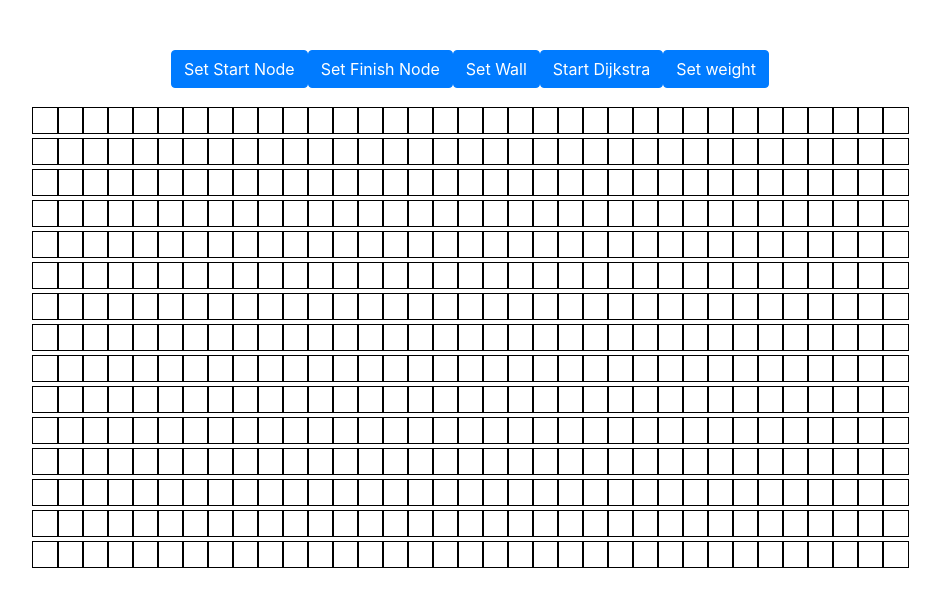
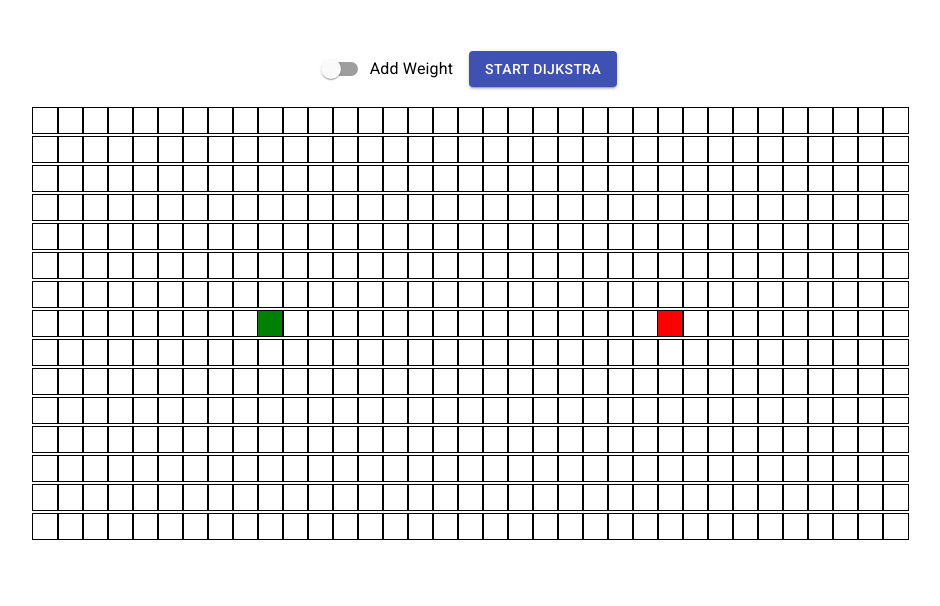
Before and after one commit to jorgecamilowu/pathfinder, a React (Create React App) app: page / in a window 1280 px wide. Shown: the top 606 px of the page, without its empty margins (170-1110 px from the left). Built offline with nearby package versions, Linux system fonts and the light colour scheme.

Commit message:
milestone 3: cleaned UI

```diff
--- a/package.json
+++ b/package.json
@@ -3,6 +3,8 @@
   "version": "0.1.0",
   "private": true,
   "dependencies": {
+    "@material-ui/core": "^4.11.0",
+    "@material-ui/icons": "^4.9.1",
     "@testing-library/jest-dom": "^4.2.4",
     "@testing-library/react": "^9.5.0",
     "@testing-library/user-event": "^7.2.1",
@@ -10,9 +12,7 @@
     "@types/node": "^12.12.48",
     "@types/react": "^16.9.41",
     "@types/react-dom": "^16.9.8",
-    "bootstrap": "^4.5.0",
     "react": "^16.13.1",
-    "react-bootstrap": "^1.2.2",
     "react-dom": "^16.13.1",
     "react-scripts": "3.4.1"
   },
--- a/public/index.html
+++ b/public/index.html
@@ -12,9 +12,11 @@
     <link rel="apple-touch-icon" href="%PUBLIC_URL%/logo192.png" />
     <link
       rel="stylesheet"
-      href="https://maxcdn.bootstrapcdn.com/bootstrap/4.5.0/css/bootstrap.min.css"
-      integrity="sha384-9aIt2nRpC12Uk9gS9baDl411NQApFmC26EwAOH8WgZl5MYYxFfc+NcPb1dKGj7Sk"
-      crossorigin="anonymous"
+      href="https://fonts.googleapis.com/css?family=Roboto:300,400,500,700&display=swap"
+    />
+    <link
+      rel="stylesheet"
+      href="https://fonts.googleapis.com/icon?family=Material+Icons"
     />
     <!--
       manifest.json provides metadata used when your web app is installed on a
--- a/src/Algorithms/DijkstraShortestPath.ts
+++ b/src/Algorithms/DijkstraShortestPath.ts
@@ -40,12 +40,12 @@ export default class DijkstraShortestPath {
 
       // relax explored nodes
       neighbors.forEach((node) => {
-        let relaxed: boolean = false;
+        // let relaxed: boolean = false;
 
         //TO DO: handle weights on each node
         let tentativeDistance = minNode.getDistance() + node.weight;
         if (tentativeDistance < node.getDistance()) {
-          relaxed = true;
+          // relaxed = true;
           node.setDistance(tentativeDistance);
           this.pq.updateKey(node, tentativeDistance);
         }
--- a/src/DataStructures/Node.ts
+++ b/src/DataStructures/Node.ts
@@ -6,6 +6,7 @@ class Node {
   private isFinish: boolean;
   private isWall: boolean;
   private isVisited: boolean;
+  private isWeighted: boolean;
   private prevNode: Node | any;
   public isPath: boolean;
   public weight: number;
@@ -19,6 +20,7 @@ class Node {
     this.isWall = false;
     this.isVisited = false;
     this.isPath = false;
+    this.isWeighted = false;
     this.prevNode = null;
     this.weight = 1;
   }
@@ -40,6 +42,10 @@ class Node {
   }
   public setDistance(distance: number): void {
     this.distance = distance;
+  }
+  public setWeight(weight: number): void {
+    this.weight = weight;
+    this.isWeighted = weight > 1;
   }
   public setVisited(status: boolean): void {
     this.isVisited = status;
@@ -65,6 +71,9 @@ class Node {
   public nodeIsWall(): boolean {
     return this.isWall;
   }
+  public nodeIsWeighted(): boolean {
+    return this.isWeighted;
+  }
   public setPrevNode(node: Node) {
     this.prevNode = node;
   }
--- a/src/Visualizer/Components/Grid/Grid.tsx
+++ b/src/Visualizer/Components/Grid/Grid.tsx
@@ -5,8 +5,8 @@ import Node from "../../../DataStructures/Node";
 
 interface props {
   grid: Node[][];
-  onMouseDown(row: number, col: number): void;
-  onMouseEnter(row: number, col: number): void;
+  onMouseDown(node: Node): void;
+  onMouseEnter(node: Node): void;
   onMouseUp(): void;
 }
 
--- a/src/Visualizer/PathfindingVisualizer.tsx
+++ b/src/Visualizer/PathfindingVisualizer.tsx
@@ -2,7 +2,9 @@ import React from "react";
 import Grid from "./Components/Grid/Grid";
 import Node from "../DataStructures/Node";
 import DijkstraShortestPath from "../Algorithms/DijkstraShortestPath";
-import Button from "react-bootstrap/Button";
+import Button from "@material-ui/core/Button";
+import Switch from "@material-ui/core/Switch";
+import FormControlLabel from "@material-ui/core/FormControlLabel";
 
 interface state {
   grid: Node[][];
@@ -16,6 +18,9 @@ interface state {
 }
 
 class PathfindingVisualizer extends React.Component<{}, state> {
+  private STARTING_NODE = { row: 7, col: 9 };
+  private FINISH_NODE = { row: 7, col: 25 };
+
   constructor(props: any) {
     super(props);
     this.state = {
@@ -25,33 +30,36 @@ class PathfindingVisualizer extends React.Component<{}, state> {
       assignFinish: false,
       assignWeight: false,
       mouseIsPressed: false,
-      prevStartNode: {
-        row: 0,
-        col: 0,
-      },
-      prevFinishNode: {
-        row: 0,
-        col: 0,
-      },
+      prevStartNode: this.STARTING_NODE,
+      prevFinishNode: this.FINISH_NODE,
     };
     this.handleMouseDown = this.handleMouseDown.bind(this);
     this.handleMouseEnter = this.handleMouseEnter.bind(this);
     this.handleMouseUp = this.handleMouseUp.bind(this);
     this.runDijkstra = this.runDijkstra.bind(this);
-    this.animateDijkstra = this.animateDijkstra.bind(this);
-    this.animateShortestPath = this.animateShortestPath.bind(this);
-    this.handleButtonActions = this.handleButtonActions.bind(this);
+    // this.animateDijkstra = this.animateDijkstra.bind(this);
+    // this.animateShortestPath = this.animateShortestPath.bind(this);
+    // this.changeNodeState = this.changeNodeState.bind(this);
   }
 
   componentDidMount() {
     /** Create new grid of nodes */
     let newGrid = [];
+    const { row: startRow, col: startCol } = this.STARTING_NODE;
+    const { row: finishRow, col: finishCol } = this.FINISH_NODE;
     for (let row = 0; row < 15; row++) {
       let currentRow: Node[] = [];
       for (let col = 0; col < 35; col++) {
         const currentNode: Node = new Node(Number.MAX_VALUE, row, col);
         // let random = Math.random();
-        // if (random < 0.3) currentNode.weight = 5;
+        // if (random < 0.3) {
+        //   currentNode.setWeight(5);
+        // }
+        if (row === startRow && col === startCol) {
+          currentNode.setStart(true);
+        } else if (row === finishRow && col === finishCol) {
+          currentNode.setFinish(true);
+        }
         currentRow.push(currentNode);
       }
       newGrid.push(currentRow);
@@ -59,112 +67,57 @@ class PathfindingVisualizer extends React.Component<{}, state> {
     this.setState({ grid: newGrid });
   }
 
-  handleButtonActions(array: any) {
-    switch (array[0]) {
-      case 1:
-        console.log(array[0]);
-        this.setState({ assignStart: !this.state.assignStart });
-        break;
-      case 2:
-        console.log(array[0]);
-        this.setState({ assignFinish: !this.state.assignFinish });
-        break;
-      case 3:
-        console.log(array[0]);
-        this.setState({ assignWall: !this.state.assignWall });
-        break;
-      case 4:
-        console.log(array[0]);
-        this.setState({ assignWeight: !this.state.assignWeight });
-        break;
-    }
+  handleMouseDown(node: Node): void {
+    this.setState({ mouseIsPressed: true });
+    this.setState({
+      assignStart:
+        node.nodeIsStart() && !node.nodeIsWall() && !node.nodeIsFinish(),
+      assignFinish:
+        node.nodeIsFinish() && !node.nodeIsWall() && !node.nodeIsStart(),
+    });
   }
 
-  handleMouseDown(row: number, col: number): void {
-    this.setState({ mouseIsPressed: true });
-
-    let currentGrid: Node[][] = this.state.grid;
-    const isStart = currentGrid[row][col].nodeIsStart();
-    const isFinish = currentGrid[row][col].nodeIsFinish();
-    const isWall = currentGrid[row][col].nodeIsWall();
-
-    if (
-      this.state.assignWall &&
-      !this.state.assignStart &&
-      !this.state.assignFinish &&
-      !this.state.assignWeight &&
-      !isStart && // make sure current node is neither start nor finish node
-      !isFinish
-    ) {
-      currentGrid[row][col].setWall(!isWall);
-    }
-
-    if (
-      this.state.assignWeight &&
-      !this.state.assignFinish &&
-      !this.state.assignWall &&
-      !this.state.assignStart &&
-      !isStart && // make sure current node is neither start node nor wall
-      !isWall
-    ) {
-      currentGrid[row][col].weight = currentGrid[row][col].weight === 1 ? 5 : 1;
-    }
-
-    if (
-      this.state.assignStart &&
-      !this.state.assignWall &&
-      !this.state.assignFinish &&
-      !this.state.assignWeight &&
-      !isFinish && // make sure current node is neither finish node nor wall
-      !isWall
-    ) {
-      const { row: prevRow, col: prevCol } = this.state.prevStartNode;
-      let prevStartNode: Node = currentGrid[prevRow][prevCol];
-      prevStartNode.setStart(false); // reset previous start node
-      currentGrid[row][col].setStart(true); // set new start node
-
-      this.setState({
-        // save current row and col
-        prevStartNode: {
-          row: row,
-          col: col,
-        },
-      });
-    }
-
-    if (
-      this.state.assignFinish &&
-      !this.state.assignWall &&
-      !this.state.assignStart &&
-      !this.state.assignWeight &&
-      !isStart && // make sure current node is neither start node nor wall
-      !isWall
-    ) {
-      const { row: prevRow, col: prevCol } = this.state.prevFinishNode;
-      let prevStartNode: Node = currentGrid[prevRow][prevCol];
-      prevStartNode.setFinish(false); // reset previous start node
-      currentGrid[row][col].setFinish(true); // set new start node
-
-      this.setState({
-        // save current row and col
-        prevFinishNode: {
-          row: row,
-          col: col,
-        },
-      });
-    }
-
-    this.setState({ grid: currentGrid });
-  }
-
-  handleMouseEnter(row: number, col: number): void {
+  handleMouseEnter(node: Node): void {
     if (this.state.mouseIsPressed) {
-      this.handleMouseDown(row, col);
+      // this.handleMouseDown(node);
+      this.changeNodeState(node);
     }
   }
 
   handleMouseUp(): void {
-    this.setState({ mouseIsPressed: false });
+    this.setState({
+      mouseIsPressed: false,
+      assignStart: false,
+      assignFinish: false,
+      assignWall: false,
+    });
+  }
+
+  changeNodeState(node: Node): void {
+    const row = node.getRow();
+    const col = node.getCol();
+    let grid = this.state.grid;
+    // drag and drop starting node
+    if (this.state.assignStart && !node.nodeIsWall()) {
+      let { row: prevRow, col: prevCol } = this.state.prevStartNode;
+      grid[prevRow][prevCol].setStart(false);
+      grid[row][col].setStart(true);
+      this.setState({ prevStartNode: { row, col } });
+    }
+    // drag and drop ending node
+    else if (this.state.assignFinish && !node.nodeIsWall()) {
+      let { row: prevRow, col: prevCol } = this.state.prevFinishNode;
+      grid[prevRow][prevCol].setFinish(false);
+      grid[row][col].setFinish(true);
+      this.setState({ prevFinishNode: { row, col } });
+    }
+    // assign node to be weighted
+    else if (this.state.assignWeight) {
+      grid[row][col].weight = grid[row][col].weight === 1 ? 5 : 1;
+    } else {
+      grid[row][col].setWall(!grid[row][col].nodeIsWall());
+    }
+    this.setState({ grid: grid });
   }
 
   runDijkstra(): void {
@@ -218,41 +171,38 @@ class PathfindingVisualizer extends React.Component<{}, state> {
     }
   }
 
+  handleToggle(ele: any) {
+    console.log(ele);
+  }
+
   render() {
     return (
       <div>
         <div>
+          <FormControlLabel
+            control={
+              <Switch
+                checked={this.state.assignWeight}
+                onChange={() =>
+                  this.setState({
+                    assignWeight: !this.state.assignWeight,
+                    assignStart: false,
+                    assignFinish: false,
+                    assignWall: false,
+                  })
+                }
+                color="primary"
+              />
+            }
+            label="Add Weight"
+          />
+
           <Button
-            onClick={() =>
-              this.setState({ assignStart: !this.state.assignStart })
-            }
-            disabled={this.state.assignWall || this.state.assignFinish}
+            variant="contained"
+            color="primary"
+            onClick={this.runDijkstra}
           >
-            {this.state.assignStart ? "Done!" : "Set Start Node"}
-          </Button>
-          <Button
-            onClick={() =>
-              this.setState({ assignFinish: !this.state.assignFinish })
-            }
-            disabled={this.state.assignWall || this.state.assignStart}
-          >
-            {this.state.assignFinish ? "Done!" : "Set Finish Node"}
-          </Button>
-          <Button
-            onClick={() =>
-              this.setState({ assignWall: !this.state.assignWall })
-            }
-            disabled={this.state.assignStart || this.state.assignFinish}
-          >
-            {this.state.assignWall ? "Done!" : "Set Wall"}
-          </Button>
-          <Button onClick={this.runDijkstra}>Start Dijkstra</Button>
-          <Button
-            onClick={() =>
-              this.setState({ assignWeight: !this.state.assignWeight })
-            }
-          >
-            Set weight
+            Start Dijkstra
           </Button>
         </div>
         <div>
```
Also changed, not shown: src/Visualizer/Components/NodeUI/NodeUI.tsx (+8 -6 lines), 1 other file (tests, documents, lock files or other folders).
